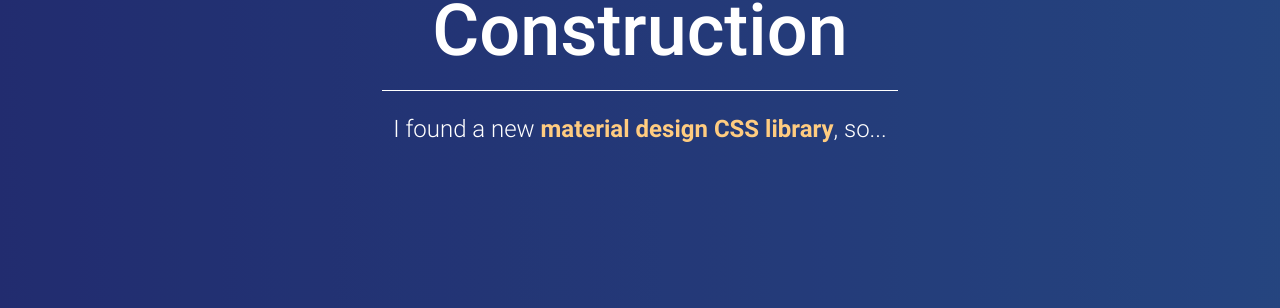
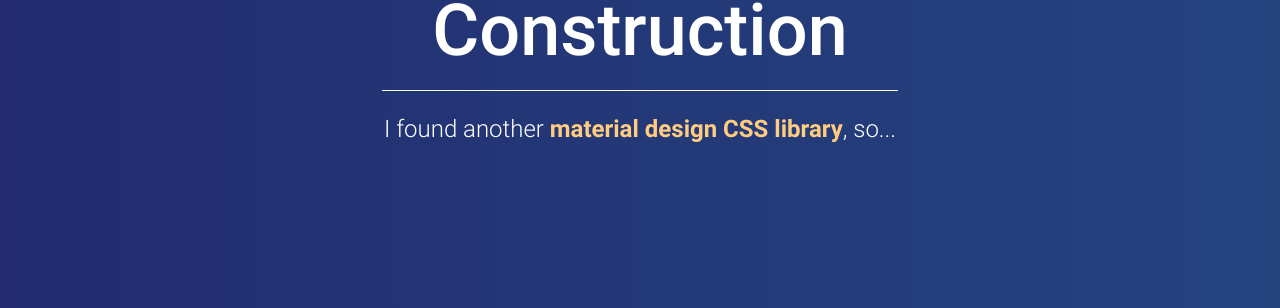
Before and after one commit to jonahsnider/jonahsnider.com, a Jekyll site: the page index.html, which Jekyll copies as it is, in a window 1280 px wide. Shown: the part 465-773 px from the top of the page. Built offline with Jekyll 4.4.1, drawn with Linux system fonts in a browser that asks for light colours; nearby versions of some CDN libraries.

Commit message:
Change wording

```diff
--- a/index.html
+++ b/index.html
@@ -62,7 +62,7 @@
             <hr class="hr-light">
 
             <!-- Description -->
-            <h4 class="white-text my-4">I found a new <a href="https://mdbootstrap.com/">material design CSS library</a>, so...</h4>
+            <h4 class="white-text my-4">I found another <a href="https://mdbootstrap.com/">material design CSS library</a>, so...</h4>
             </h4>
           </div>
 
```
